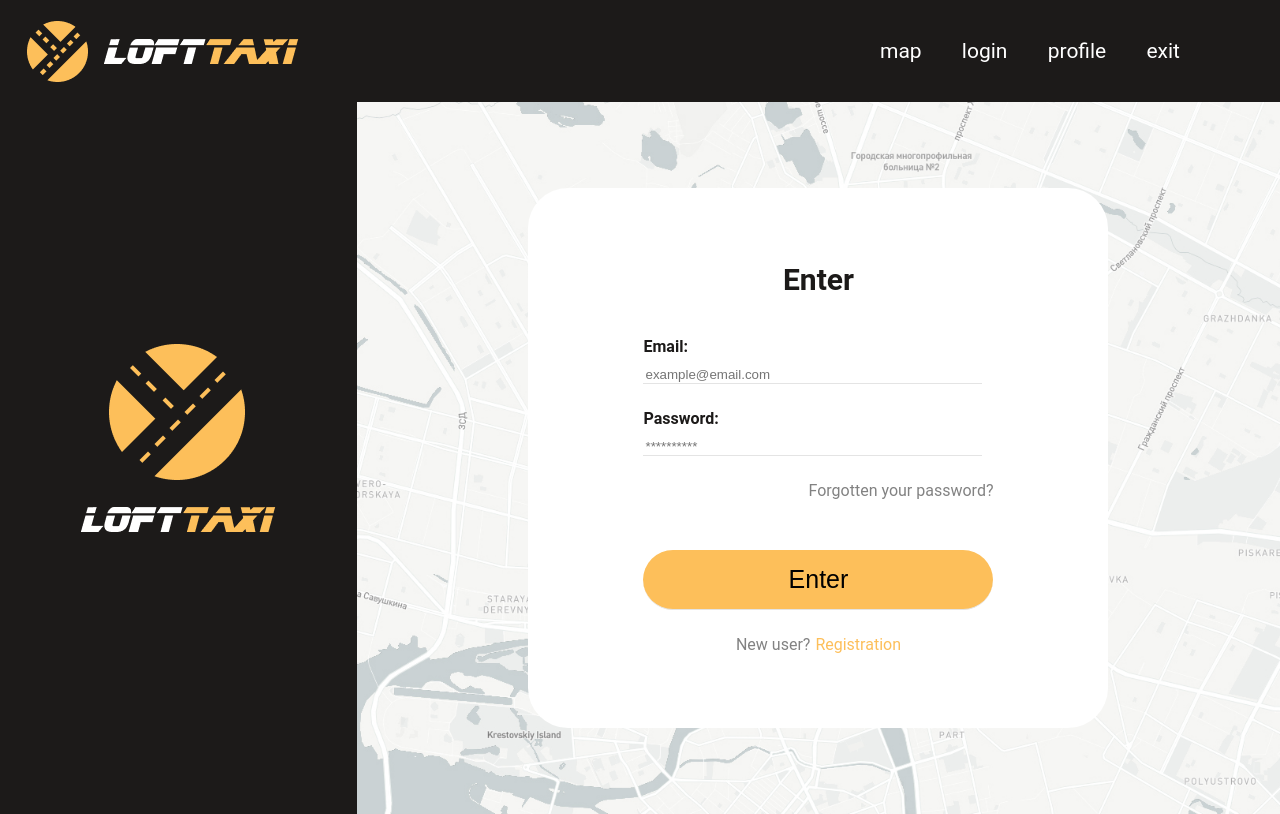
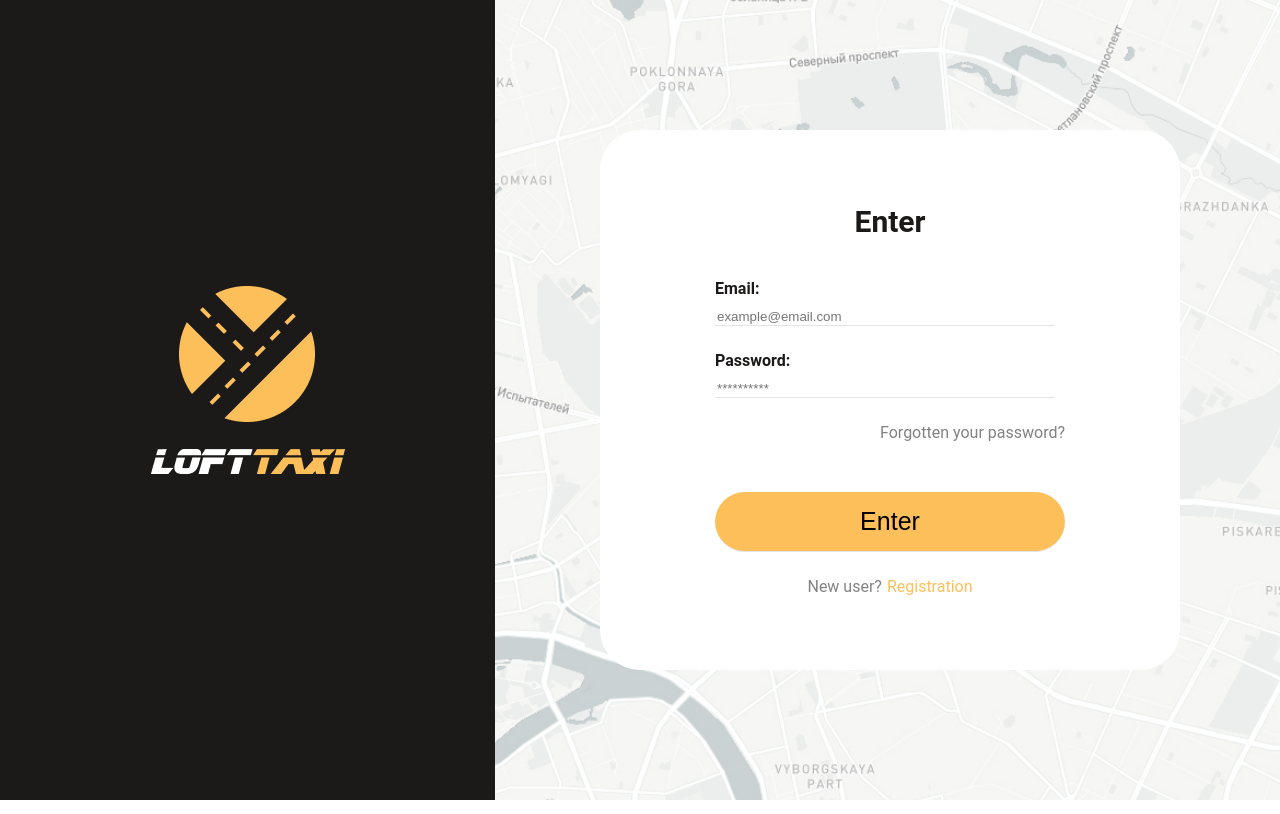
Before and after one commit to alexandr-melnick/loft_taxi, a React (Create React App) app: page / in a window 1280 px wide. Built offline with nearby package versions, Linux system fonts and the light colour scheme.

Commit message:
fixed: layout, added: Header

```diff
--- a/src/App.css
+++ b/src/App.css
@@ -34,21 +34,30 @@
 }
 
 /*wrapper section*/
+main {
+  display: flex;
+  height: 100vh;
+  flex-direction: column;
+}
+
 .section {
   display: flex;
-  background: #1C1A19;
-  height: 89vh;
+  height: 100%;
+  width: 100%;
+  background: url("./img/background_map.png") center center/cover no-repeat;
 }
 
-.section__left-block {
+.left-modal {
   display: flex;
   justify-content: center;
   align-items: center;
   width: 495px;
+  background: #1C1A19;
+  position: absolute;
+  height: 100%;
 }
 
 .section__right-block {
-  background: url("./img/background_map.png") center center no-repeat;
   background-size: 100%;
   width: 100%;
   display: flex;
@@ -68,6 +77,7 @@
   align-items: center;
   background: white;
   border-radius: 40px;
+  margin-left: 500px;
 }
 
 .form-login h2 {
@@ -95,11 +105,12 @@
   width: 335px;
 }
 
-.form a {
+.form span {
   font-size: 16px;
   color: #828282;
   text-align: right;
   margin-bottom: 50px;
+  cursor: pointer;
 }
 
 #enter {
@@ -115,13 +126,29 @@
 color: #828282;
 }
 
-.new-user a {
+.new-user span {
   color: #FDBF5A;
   margin-left: 5px;
   font-size: 16px;
+  cursor: pointer;
 }
 
 /*profile*/
 .profile {
   color: #1C1A19;
 }
+
+/*map*/
+.map-wrapper {
+  position: relative;
+  width: 100%;
+  height: 100%;
+}
+
+.map {
+  position: absolute;
+  top: 0;
+  left: 0;
+  right: 0;
+  bottom: 0;
+}
--- a/src/App.js
+++ b/src/App.js
@@ -3,10 +3,10 @@ import React from "react";
 import {Login} from "./components/Login";
 import {Exit} from "./components/Exit";
 import {Profile} from "./components/Profile";
-import logo from "./img/logo.png";
 import logoWrap from "./img/logo_wrap.png";
 import {Map} from "./components/Map";
-import {Navigation} from "./components/Navigation";
+import Header from "./components/Header";
+import {LeftModal} from "./components/common/LeftModal";
 
 const pagesUrls = {
   login: 'login',
@@ -16,16 +16,16 @@ const pagesUrls = {
 }
 
 const PAGES = {
-    [pagesUrls.login]: <Login />,
-    [pagesUrls.profile]: <Profile />,
-    [pagesUrls.exit]: <Exit />,
-    [pagesUrls.map]: <Map />
+  [pagesUrls.login]: <Login/>,
+  [pagesUrls.profile]: <Profile/>,
+  [pagesUrls.exit]: <Exit/>,
+  [pagesUrls.map]: <Map/>
 }
 
 
 class App extends React.Component {
 
-    state = { currentPage: pagesUrls.login};
+  state = {currentPage: pagesUrls.login};
 
   navigateTo = (page) => {
     this.setState({currentPage: page})
@@ -33,18 +33,9 @@ class App extends React.Component {
 
   render() {
     return <>
-            <header className="header">
-                <div className="logo">
-                    <img src={logo} alt="Loft Taxi"/>
-                </div>
-                <Navigation pages={pagesUrls} navigateTo={ this.navigateTo }/>
-            </header>
-
       <main>
+        {this.state.currentPage != 'login' ? <Header navigateTo={this.navigateTo} pagesUrls={pagesUrls}/> : <LeftModal/>}
         <section className="section">
-                    <div className="section__left-block">
-                        <img src={logoWrap} alt="Loft Taxi"/>
-                    </div>
           <div className="section__right-block">
             {PAGES[this.state.currentPage]}
           </div>
--- /dev/null
+++ b/src/components/Header.jsx
@@ -0,0 +1,16 @@
+import React from "react";
+import logo from "../img/logo.png";
+import {Navigation} from "./Navigation";
+
+const Header = ({pagesUrls, navigateTo}) => {
+  return (
+      <header className="header">
+        <div className="logo">
+          <img src={logo} alt="Loft Taxi"/>
+        </div>
+        <Navigation pages={pagesUrls} navigateTo={navigateTo}/>
+      </header>
+  )
+}
+
+export default Header;
--- a/src/components/Login.jsx
+++ b/src/components/Login.jsx
@@ -10,12 +10,12 @@ export const Login = ({url, onClick}) => {
           <input type="email" id="email" name="email" size="28" placeholder="example@email.com"/>
           <label htmlFor="password">Password:</label>
           <input type="password" id="password" name="password" size="28" placeholder="**********"/>
-          <a href="#">Forgotten your password?</a>
+          <span >Forgotten your password?</span>
           <input type="button" id="enter" name="enter" value="Enter" onClick={ () => onClick(url) }/>
         </form>
         <div className="new-user">
           New user?
-          <a href="#">Registration</a>
+          <span >Registration</span>
         </div>
       </div>
   )
--- a/src/components/Map.jsx
+++ b/src/components/Map.jsx
@@ -1,7 +1,30 @@
-import React from "react";
+import React, {Component} from "react";
+import mapboxgl from 'mapbox-gl';
 
-export const Map = () => {
-  return (
-      <div className="map"></div>
-  )
+export class Map extends Component {
+  map=null;
+  mapContainer = React.createRef();
+
+  componentDidMount() {
+    mapboxgl.accessToken = 'pk.eyJ1IjoiYWxleG1jbWlsbGVyIiwiYSI6ImNrb2c0NGpzejBmbjMzMG1hZmJ3NnI4cWoifQ.VBJ2eWHLQVrNYYOHDUPqqQ';
+    this.map = new mapboxgl.Map({
+      container: this.mapContainer.current,
+      style: 'mapbox://styles/mapbox/streets-v11?optimize=true',
+      center: [38.9760300, 45.0448400],
+      zoom: 10,
+      attributionControl: false,
+    })
+  }
+
+  componentWillUnmount() {
+    this.map.remove();
+  }
+
+  render() {
+    return (
+    <div className='map-wrapper'>
+      <div data-testing='map' className='map' ref={this.mapContainer}></div>
+    </div>
+    )
+  }
 }
--- a/src/components/Profile.jsx
+++ b/src/components/Profile.jsx
@@ -4,7 +4,6 @@ export const Profile = () => {
     return (
         <div className="profile">
             <h2>Profile</h2>
-            <div className="profile__desc">Enter your payment details</div>
         </div>
     )
 };
--- /dev/null
+++ b/src/components/common/LeftModal.jsx
@@ -0,0 +1,10 @@
+import React from "react";
+import logoWrap from "../../img/logo_wrap.png";
+
+export const LeftModal = () => {
+  return (
+      <div className="left-modal">
+        <img src={logoWrap} alt="Loft Taxi"/>
+      </div>
+  )
+}
--- a/src/components/common/NavItem.jsx
+++ b/src/components/common/NavItem.jsx
@@ -1,9 +1,12 @@
 import React from "react";
 
 export const NavItem = ({url, onClick}) => {
+
+  const ucFirst = (str) => str[0].toUpperCase() + str.slice(1);
+
   return (
       <li className="nav__item">
-        <div className="nav__btn" onClick={ () => onClick(url) }>{url}</div>
+        <div className="nav__btn" onClick={ () => onClick(url) }>{ucFirst(url)}</div>
       </li>
   )
 }
--- a/src/index.js
+++ b/src/index.js
@@ -2,7 +2,6 @@ import React from 'react';
 import ReactDOM from 'react-dom';
 import './index.css';
 import App from './App';
-import reportWebVitals from './reportWebVitals';
 
 ReactDOM.render(
   <React.StrictMode>
@@ -10,8 +9,3 @@ ReactDOM.render(
   </React.StrictMode>,
   document.getElementById('root')
 );
-
-// If you want to start measuring performance in your app, pass a function
-// to log results (for example: reportWebVitals(console.log))
-// or send to an analytics endpoint. Learn more: https://bit.ly/CRA-vitals
-reportWebVitals();
--- a/src/reportWebVitals.js
+++ /dev/null
@@ -1,13 +0,0 @@
-const reportWebVitals = onPerfEntry => {
-  if (onPerfEntry && onPerfEntry instanceof Function) {
-    import('web-vitals').then(({ getCLS, getFID, getFCP, getLCP, getTTFB }) => {
-      getCLS(onPerfEntry);
-      getFID(onPerfEntry);
-      getFCP(onPerfEntry);
-      getLCP(onPerfEntry);
-      getTTFB(onPerfEntry);
-    });
-  }
-};
-
-export default reportWebVitals;
```
Also changed, not shown: src/setupTests.js (deleted, +0 -5 lines), src/logo.svg (deleted). Lines whose indentation alone changed are shown as unchanged.
